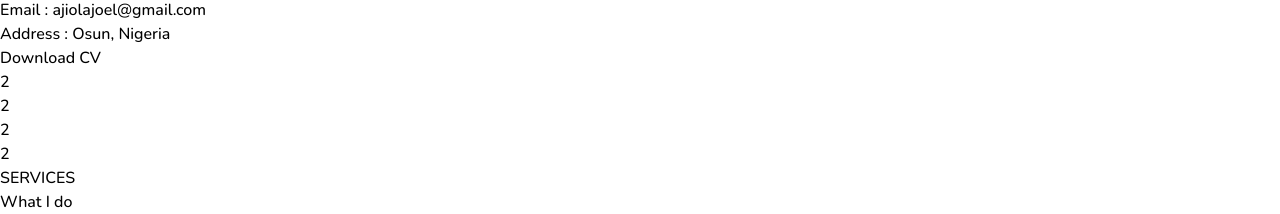
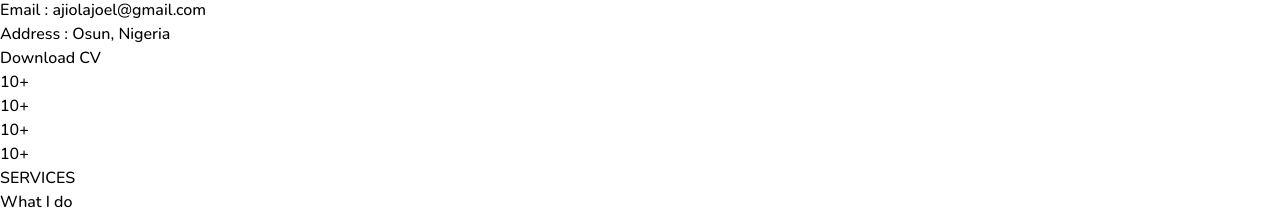
Before and after one commit to Joel0007tech/joel-folio, a React (Vite) app: page / in a window 1280 px wide. Shown: the part 819-1033 px from the top of the page. Built offline with nearby package versions, Linux system fonts and the light colour scheme.

Commit message:
fixing the about session

```diff
--- a/src/components/About.jsx
+++ b/src/components/About.jsx
@@ -33,21 +33,34 @@ const About = () => {
          </div>
       </div>
      <div>
-      <div className='pt-3 pr-4 border border-r-2 bg-green-700'/>
-      <div className='flex sm:flex sm:flex-col'>
+      <div className='pt-1 pr-1 bg-green-500'/>
+      <div className='flex sm:flex sm:flex-col justify-center sm:justify-center'>
         <div className='flex flex-col'>
-         2
+          <div>
+         <CountUp start={0} end={10} duration={5}/>
+         +
+          </div>
         </div>
         <div className='flex flex-col'>
-         2
+          <div>
+         <CountUp start={0} end={10} duration={5}/>
+         +
+          </div>
         </div>
         <div className='flex flex-col'>
-         2
+          <div>
+         <CountUp start={0} end={10} duration={5}/>
+         +
+          </div>
         </div>
         <div className='flex flex-col'>
-         2
+          <div>
+         <CountUp start={0} end={10} duration={5}/>
+         +
+          </div>
         </div>
       </div>
+      <div className='pt-1 pr-1 border border-r-2 bg-green-500'/>
      </div>
       </div>
     </div>
```
